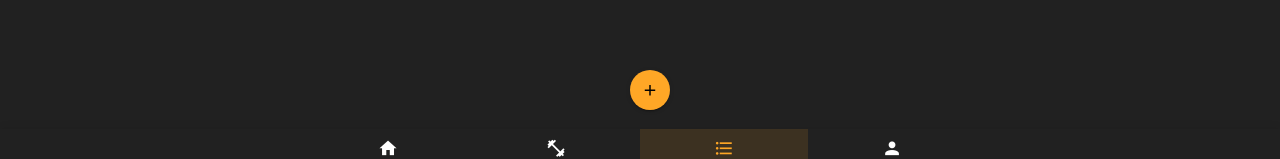
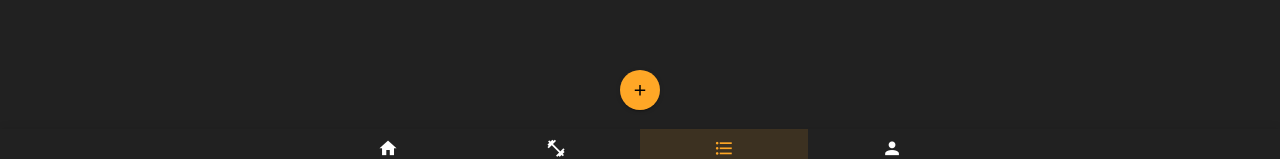
Before and after one commit to inesosoares6/workouts-app, a Vue app: page /AllView in a window 1280 px wide. Shown: the part 615-774 px from the top of the page. Built offline with nearby package versions, Linux system fonts and the light colour scheme.

Commit message:
completions as number

```diff
--- a/src/components/WorkoutView/Workout/WorkoutCard.vue
+++ b/src/components/WorkoutView/Workout/WorkoutCard.vue
@@ -139,7 +139,7 @@ const updateWorkoutCompletions = () => {
 		storeWorkouts.updateWorkout({
 			id: storeWorkouts.currentWorkoutId,
 			updates: {
-				completions: currentWorkout.value.completions + 1
+				completions: +currentWorkout.value.completions + 1
 			}
 		})
 		storeApp.updateTimeline(
--- a/src/pages/AllView.vue
+++ b/src/pages/AllView.vue
@@ -48,6 +48,6 @@ onMounted(() => {
 	left: 50%;
 	z-index: 10;
 	pointer-events: none;
-	transform: translate(-25%, 0%);
+	transform: translate(-50%, 0%);
 }
 </style>
```
